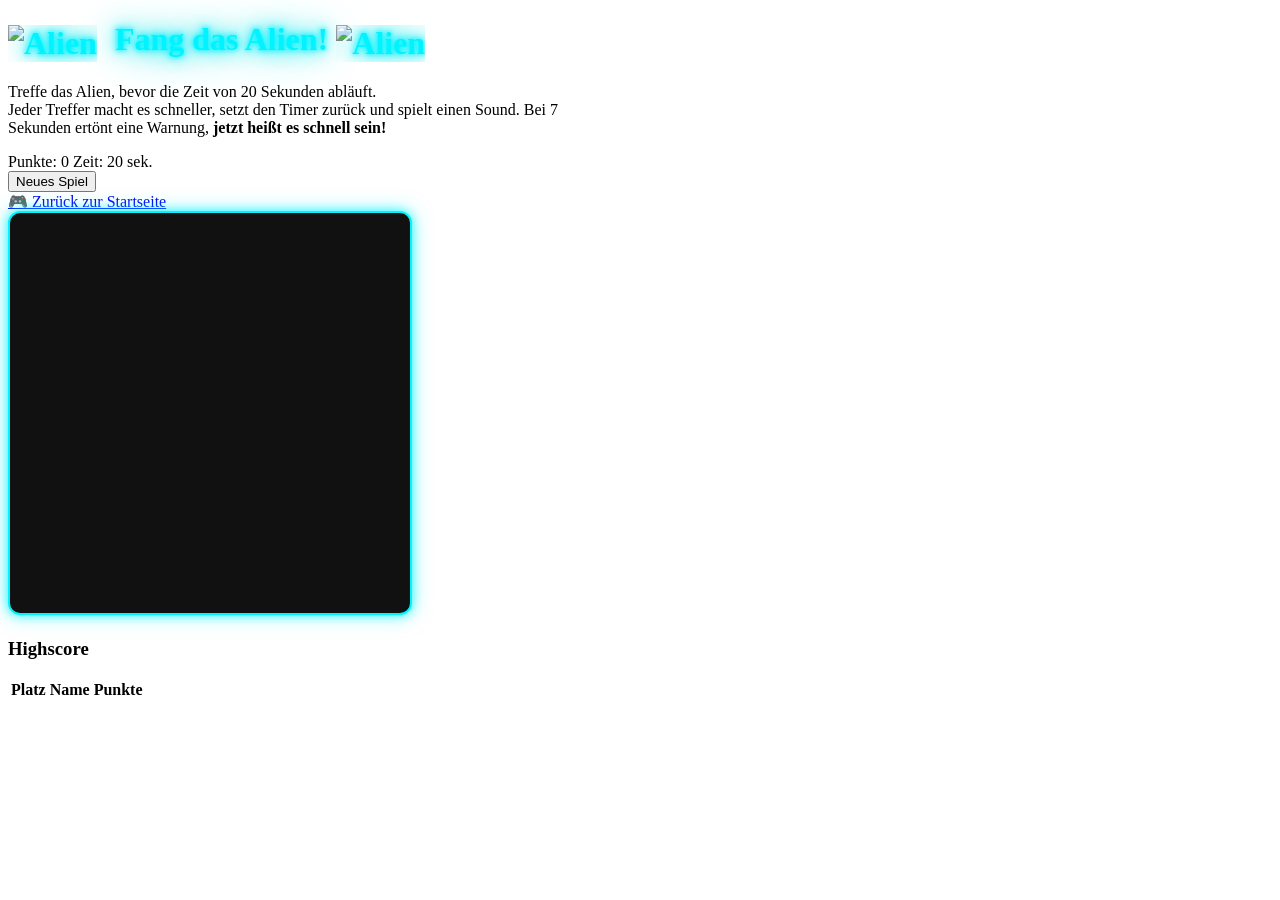
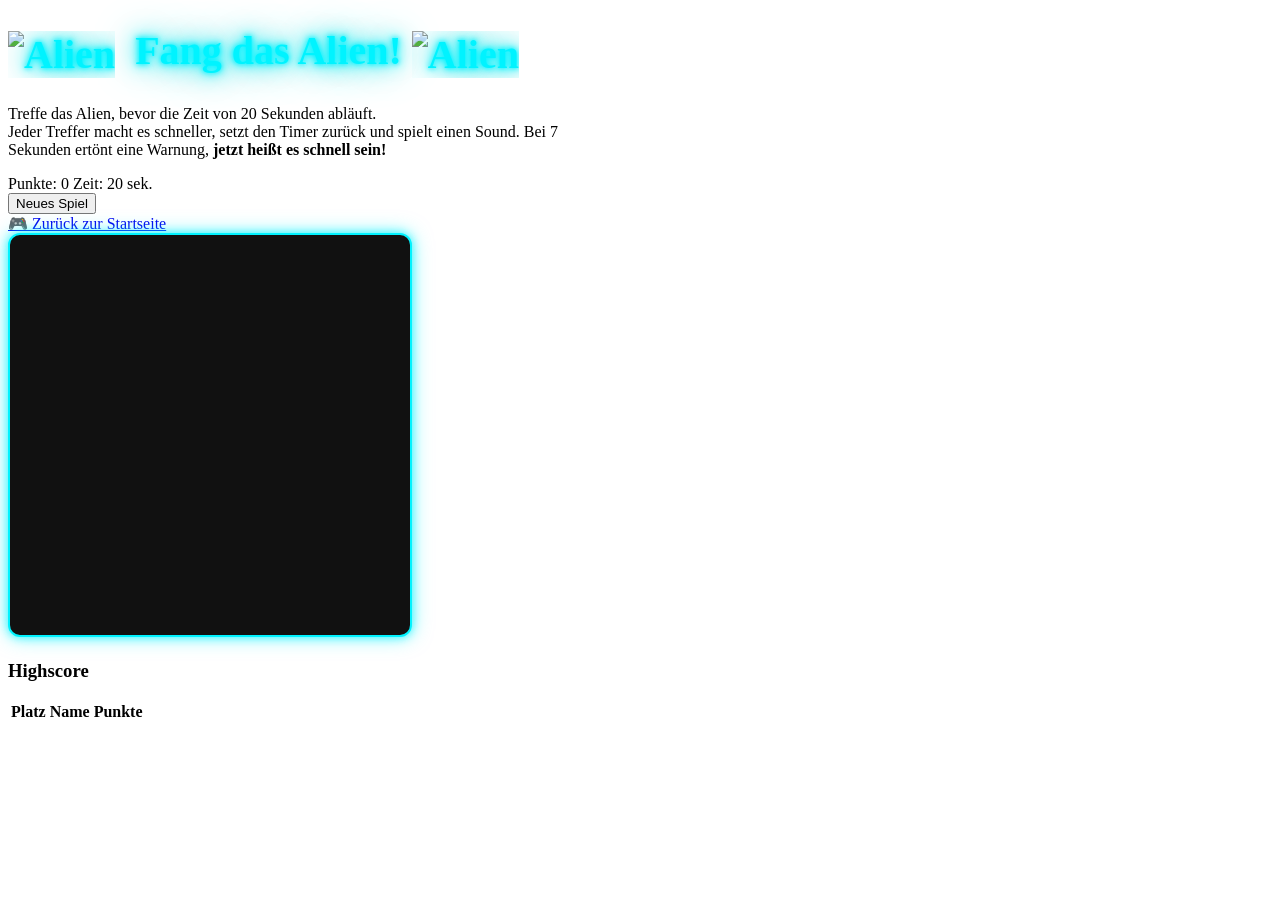

CatchTheAlien Update - Überschrift und Image angepasst - Respnsivität der Schriftgröße

--- a/catchthealien/css/index.css
+++ b/catchthealien/css/index.css
@@ -8,6 +8,10 @@
     0 0 40px #00c2cc;
 }
 
+h1.text-neon {
+  font-size: clamp(1.4rem, 5vw, 2.5rem);
+}
+
 /* Canvas leichter Glow */
 canvas {
   border: 2px solid #00f3ff;
